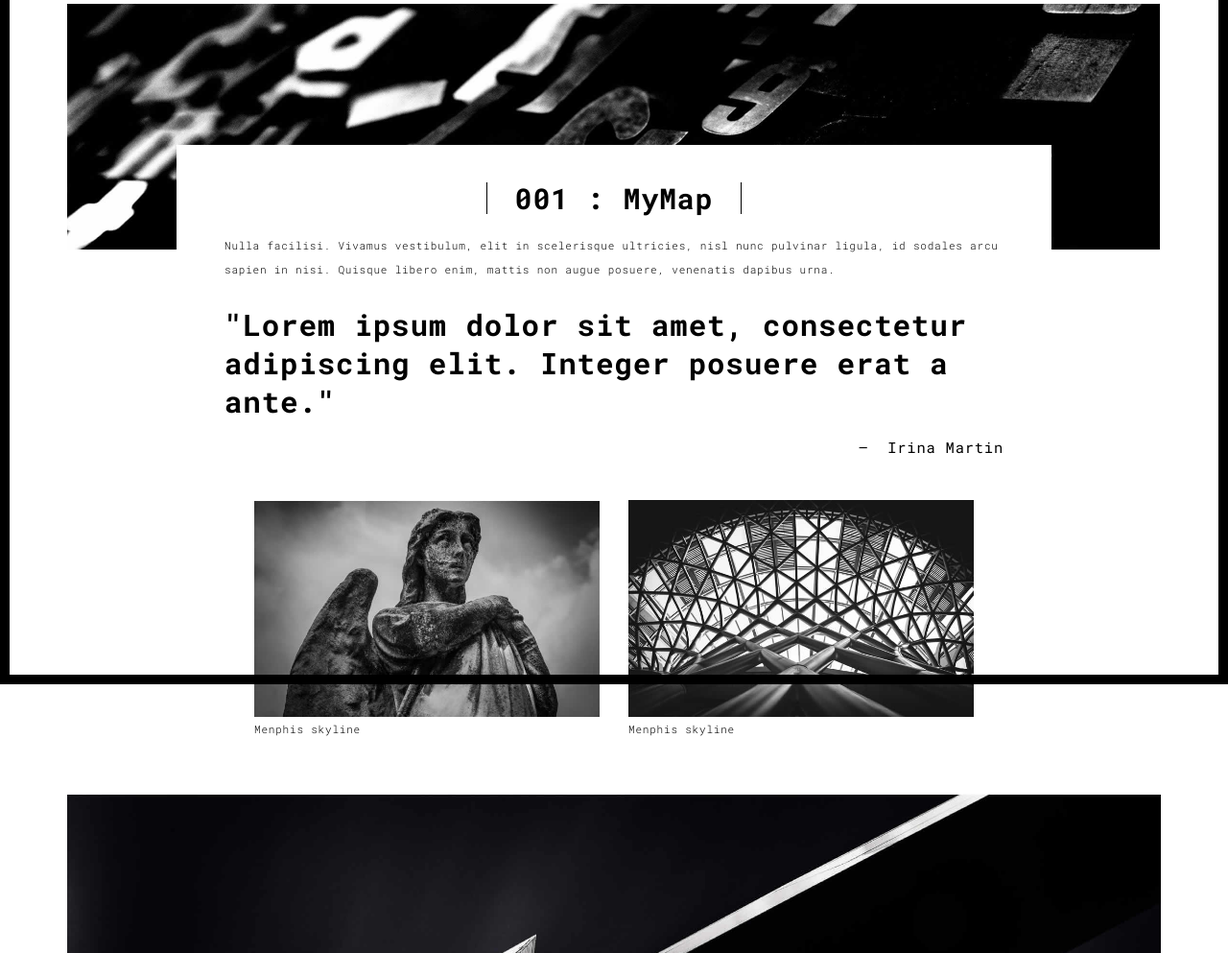
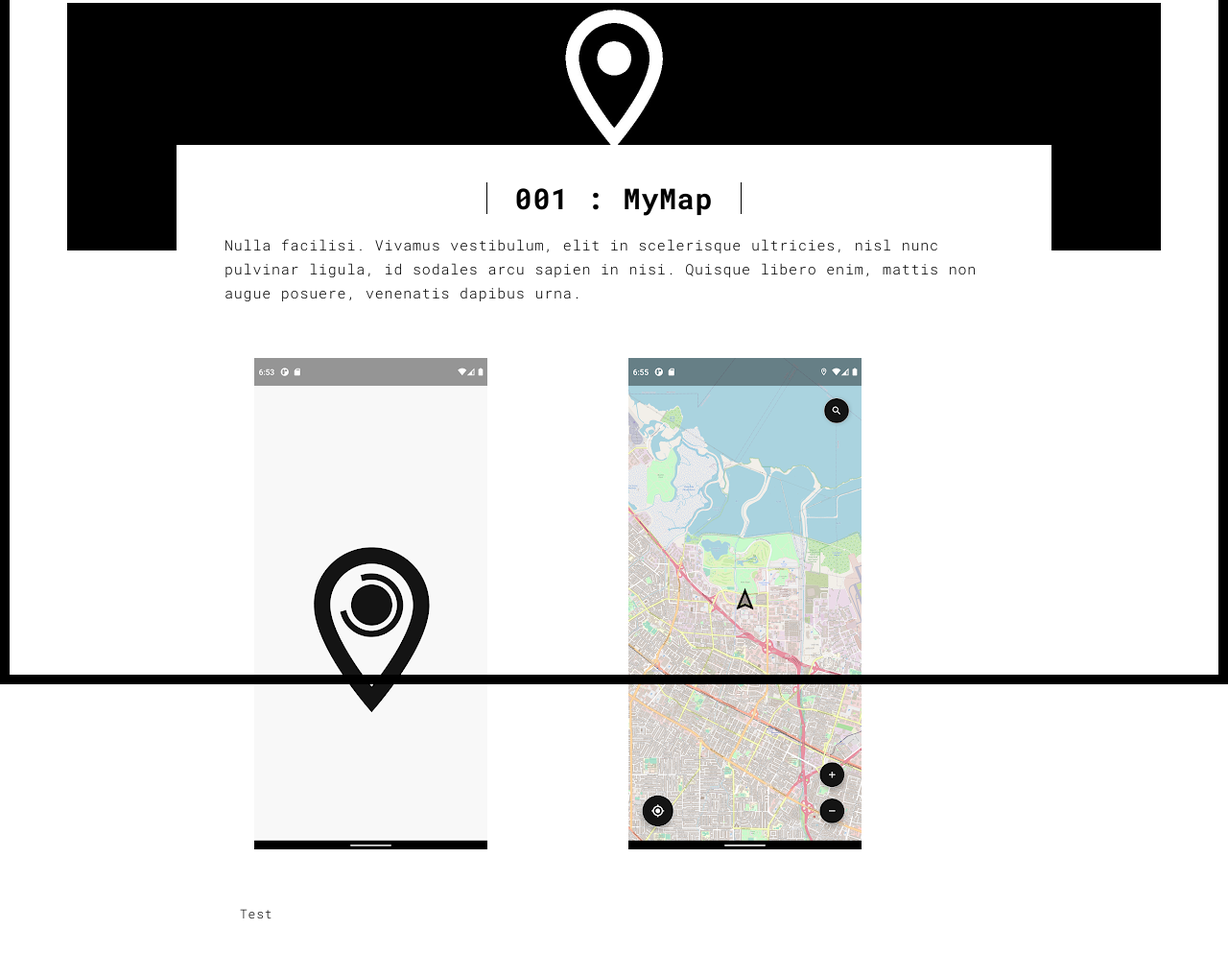
Before and after one commit to Mroxny/mroxny.github.io, a plain HTML site: page projects/project_mymap.html in a window 1280 px wide. Shown: the part 87-1080 px from the top of the page at 96% size. Drawn offline with Linux system fonts and the light colour scheme.

Commit message:
Update 03.12.2021

```diff
--- a/projects/project_mymap.html
+++ b/projects/project_mymap.html
@@ -56,21 +56,18 @@
     </div>
   </nav>
 </header>
+
 <div class="section-container">
   <div class="container">
     <div class="row">
       <div class="col-xs-12">
-        <img src="../assets/images/work001-01.jpg" class="img-responsive" alt="">
+        <img src="../assets/images/project_mymap-1.jpg" class="img-responsive" alt="MyMap Baner">
         <div class="card-container">
           <div class="text-center">
             <h1 class="h2">001 : MyMap</h1>
           </div>
-          <p>Nulla facilisi. Vivamus vestibulum, elit in scelerisque ultricies, nisl nunc pulvinar ligula, id sodales arcu sapien in nisi. Quisque libero enim, mattis non augue posuere, venenatis dapibus urna.</p>
+          <p style="font-size: 15px;">Nulla facilisi. Vivamus vestibulum, elit in scelerisque ultricies, nisl nunc pulvinar ligula, id sodales arcu sapien in nisi. Quisque libero enim, mattis non augue posuere, venenatis dapibus urna.</p>
 
-          <blockquote>
-            <p>"Lorem ipsum dolor sit amet, consectetur adipiscing elit. Integer posuere erat a ante."</p>
-            <small class="pull-right">Irina Martin</small>
-          </blockquote>
         </div>
       </div>
 
@@ -79,19 +76,22 @@
       <div class="col-md-8 col-md-offset-2 section-container-spacer">
         <div class="row">
           <div class="col-xs-12 col-md-6">
-            <img src="../assets/images/work001-02.jpg" class="img-responsive" alt="">
-            <p>Menphis skyline</p>
+            <img src="../assets/images/project_mymap-2.jpg" class="img-responsive" alt="MyMap screenshot 1">
+            <p> </p>
           </div>
-          <div class="col-xs-12 col-md-6">
-            <img src="../assets/images/work001-03.jpg" class="img-responsive" alt="">
-            <p>Menphis skyline</p>
+          <div class="col-xs-12 col-md-6" >
+            <img src="../assets/images/project_mymap-3.jpg" class="img-responsive" alt="MyMap screenshot 2">
+            <p> </p>
           </div>
         </div>
       </div>
 
-      <div class="col-xs-12">
-        <img src="../assets/images/work001-04.jpg" class="img-responsive" alt="">
+      <div class="col-md-8 col-md-offset-2 section-container-spacer">
+        <div class="row">
+          <p style="font-size: 13px;">Test</p>
+        </div>
       </div>
+
 
     </div>
   </div>
```
Also changed, not shown: contact.html (+3 -3 lines), index.html (+7 -7 lines), projects/project_cf.html (+2 -2 lines), projects/project_fb.html (+2 -2 lines), projects/project_myfridge.html (+13 -13 lines), projects/project_rewers.html (+13 -13 lines), assets/images/project_cf.jpg (added), assets/images/project_fb.jpg (added), assets/images/project_myfridge-1.jpg (added), assets/images/project_myfridge-2.jpg (added), assets/images/project_myfridge-3.jpg (added), assets/images/project_mymap-1.jpg (added), assets/images/project_mymap-2.jpg (added), assets/images/project_mymap-3.jpg (added), 4 more files.
